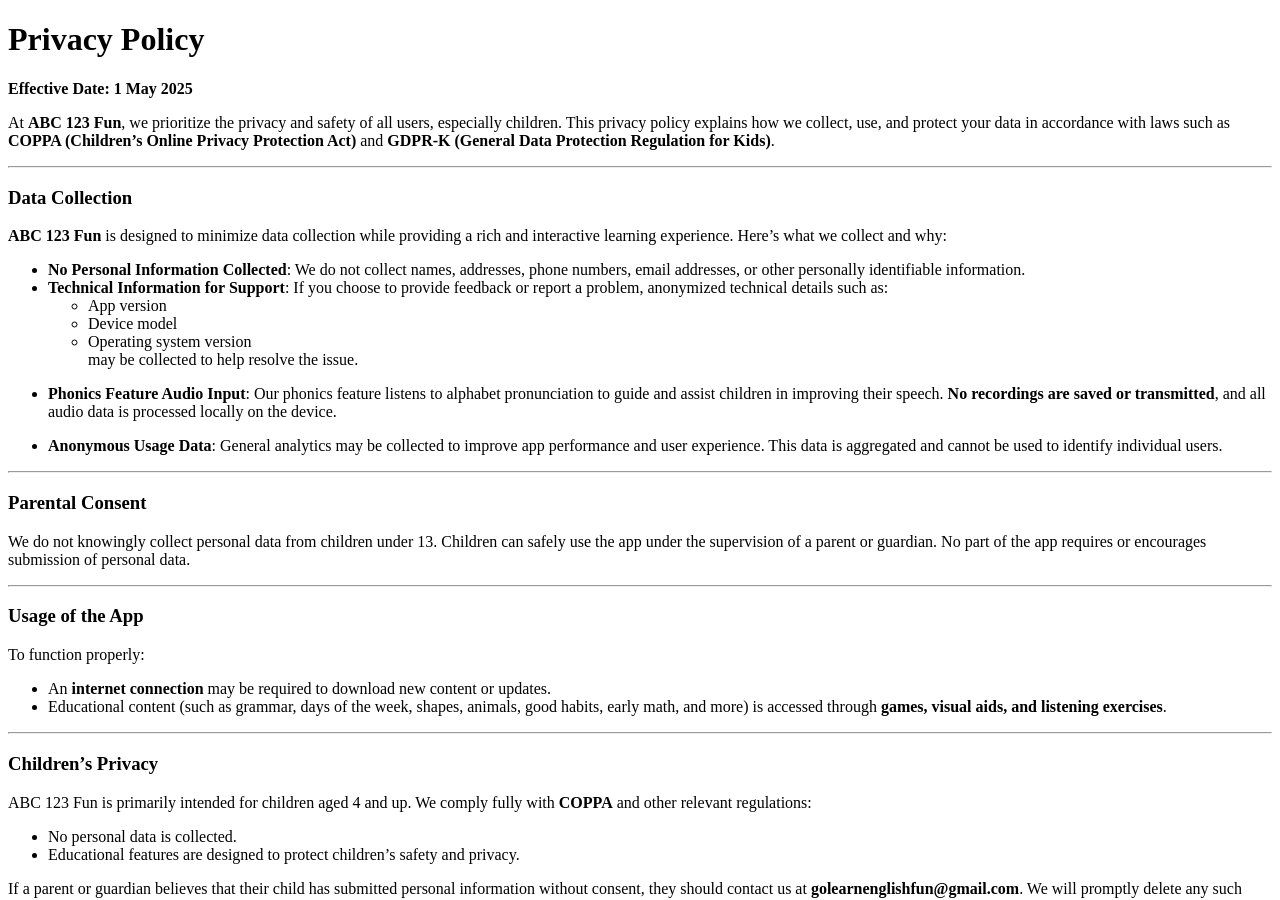
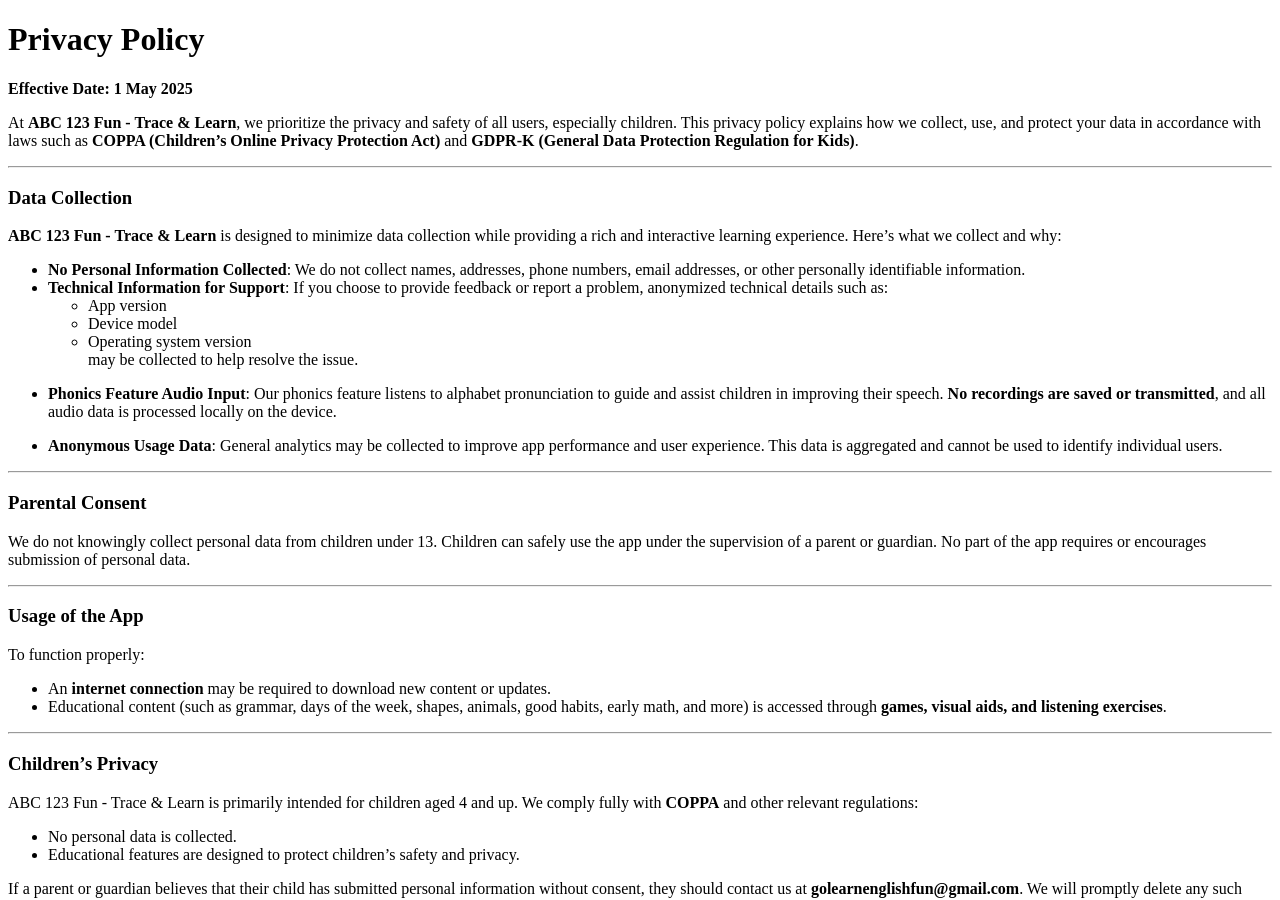
Before and after one commit to ABC123English/abc123english.github.io, a Jekyll site: the page built from privacy-policy.md, in a window 1280 px wide and 900 px high. Built offline with Jekyll 4.4.1, drawn with Linux system fonts in a browser that asks for light colours.

Commit message:
Update privacy-policy.md

```diff
--- a/privacy-policy.md
+++ b/privacy-policy.md
@@ -1,6 +1,6 @@
 ---
 layout: minimal
-title: "Privacy Policy - ABC 123 Fun"
+title: "Privacy Policy - ABC 123 Fun - Trace & Learn"
 permalink: /privacy-policy/
 ---
 
@@ -18,13 +18,13 @@
 
 **Effective Date: 1 May 2025**
 
-At **ABC 123 Fun**, we prioritize the privacy and safety of all users, especially children. This privacy policy explains how we collect, use, and protect your data in accordance with laws such as **COPPA (Children’s Online Privacy Protection Act)** and **GDPR-K (General Data Protection Regulation for Kids)**.
+At **ABC 123 Fun - Trace & Learn**, we prioritize the privacy and safety of all users, especially children. This privacy policy explains how we collect, use, and protect your data in accordance with laws such as **COPPA (Children’s Online Privacy Protection Act)** and **GDPR-K (General Data Protection Regulation for Kids)**.
 
 ---
 
 ### Data Collection
 
-**ABC 123 Fun** is designed to minimize data collection while providing a rich and interactive learning experience. Here's what we collect and why:
+**ABC 123 Fun - Trace & Learn** is designed to minimize data collection while providing a rich and interactive learning experience. Here's what we collect and why:
 
 - **No Personal Information Collected**: We do not collect names, addresses, phone numbers, email addresses, or other personally identifiable information.
 - **Technical Information for Support**: If you choose to provide feedback or report a problem, anonymized technical details such as:
@@ -55,7 +55,7 @@
 
 ### Children’s Privacy
 
-ABC 123 Fun is primarily intended for children aged 4 and up. We comply fully with **COPPA** and other relevant regulations:
+ABC 123 Fun - Trace & Learn is primarily intended for children aged 4 and up. We comply fully with **COPPA** and other relevant regulations:
 - No personal data is collected.
 - Educational features are designed to protect children's safety and privacy.
 
```
